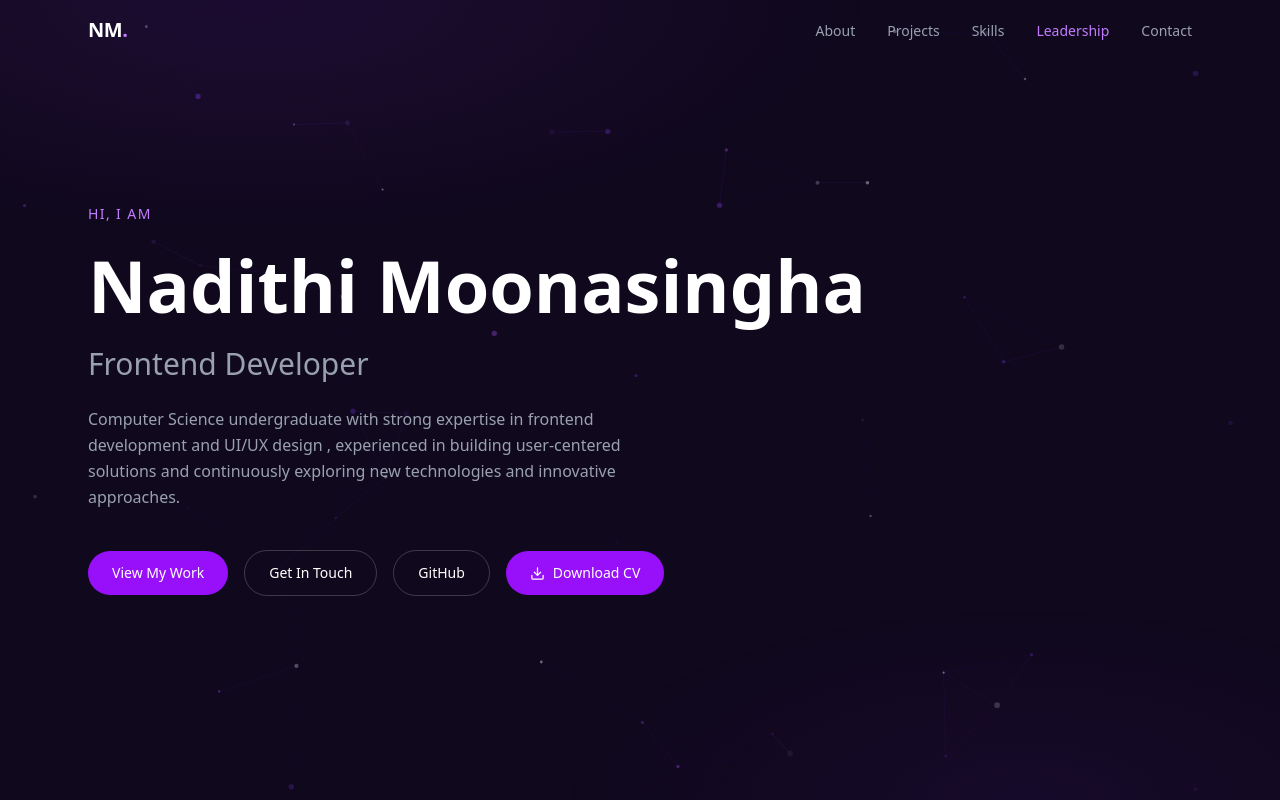
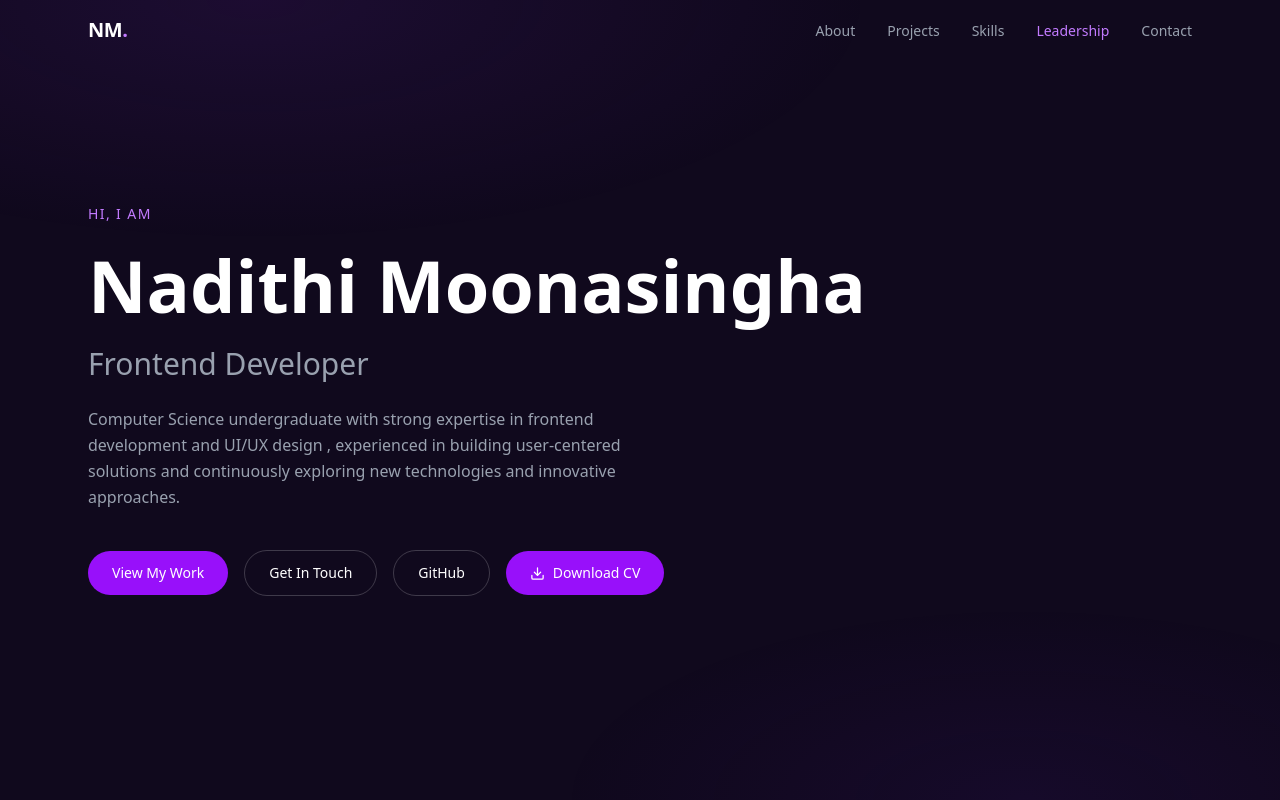
Before and after one commit to NadithiMoonasingha/My_Portfolio, a Next.js app: page / in a window 1280 px wide. Shown: the top 800 px of the page. Built offline with nearby package versions, Linux system fonts and the light colour scheme.

Commit message:
Remove Particle effect

```diff
--- a/src/app/layout.tsx
+++ b/src/app/layout.tsx
@@ -1,7 +1,7 @@
 import type { Metadata } from "next";
 import "./globals.css";
 import Navbar from "@/components/Navbar";
-import ParticlesBackground from "@/components/Particles";
+
 
 export const metadata: Metadata = {
   title: "Nadithi Moonasingha | Frontend Developer",
@@ -13,7 +13,6 @@ export default function RootLayout({ children }: { children: React.ReactNode })
     <html lang="en">
       <body className="antialiased">
         <div className="gradient-bg" />
-        <ParticlesBackground />
         <Navbar />
         {children}
       </body>
--- a/src/components/Particles.tsx
+++ /dev/null
@@ -1,64 +0,0 @@
-"use client";
-
-import { useEffect, useState } from "react";
-import Particles, { initParticlesEngine } from "@tsparticles/react";
-import { loadSlim } from "@tsparticles/slim";
-
-export default function ParticlesBackground() {
-  const [init, setInit] = useState(false);
-
-  useEffect(() => {
-    initParticlesEngine(async (engine) => {
-      await loadSlim(engine);
-    }).then(() => setInit(true));
-  }, []);
-
-  if (!init) return null;
-
-  return (
-    <Particles
-      id="tsparticles"
-      options={{
-        fpsLimit: 60,
-        fullScreen: { enable: true, zIndex: 1 },
-        background: { color: { value: "transparent" } },
-        particles: {
-          number: { value: 100, density: { enable: true } },
-          color: { value: ["#a855f7", "#7c3aed", "#ffffff"] },
-          opacity: {
-            value: { min: 0.05, max: 0.4 },
-            animation: { enable: true, speed: 0.8, sync: false },
-          },
-          size: {
-            value: { min: 1, max: 3 },
-            animation: { enable: true, speed: 2, sync: false },
-          },
-          links: {
-            enable: true,
-            color: "#7c3aed",
-            opacity: 0.08,
-            distance: 140,
-            width: 1,
-          },
-          move: {
-            enable: true,
-            speed: 0.6,
-            direction: "none",
-            random: true,
-            outModes: { default: "bounce" },
-          },
-        },
-        interactivity: {
-          detectsOn: "window",
-          events: {
-            onHover: { enable: true, mode: "repulse" },
-          },
-          modes: {
-            repulse: { distance: 100, duration: 0.4 },
-          },
-        },
-        detectRetina: true,
-      }}
-    />
-  );
-}
```
